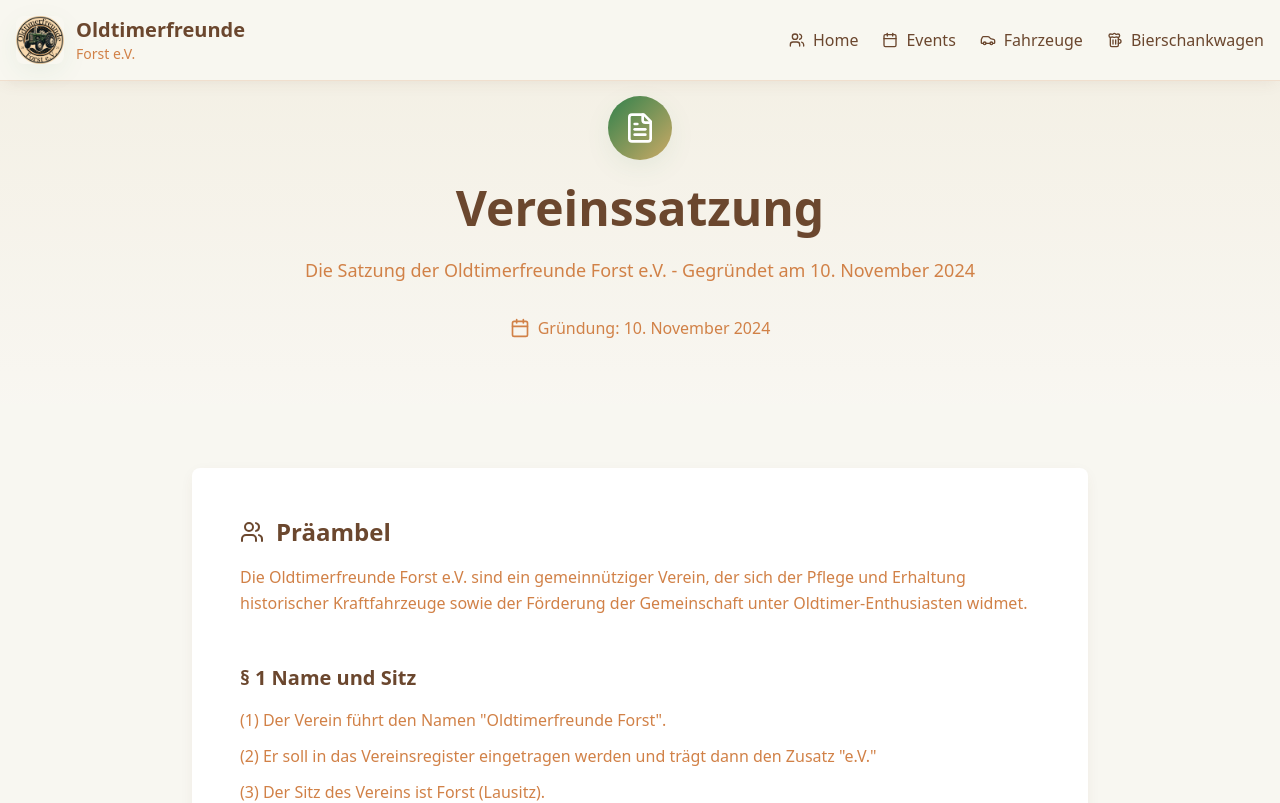
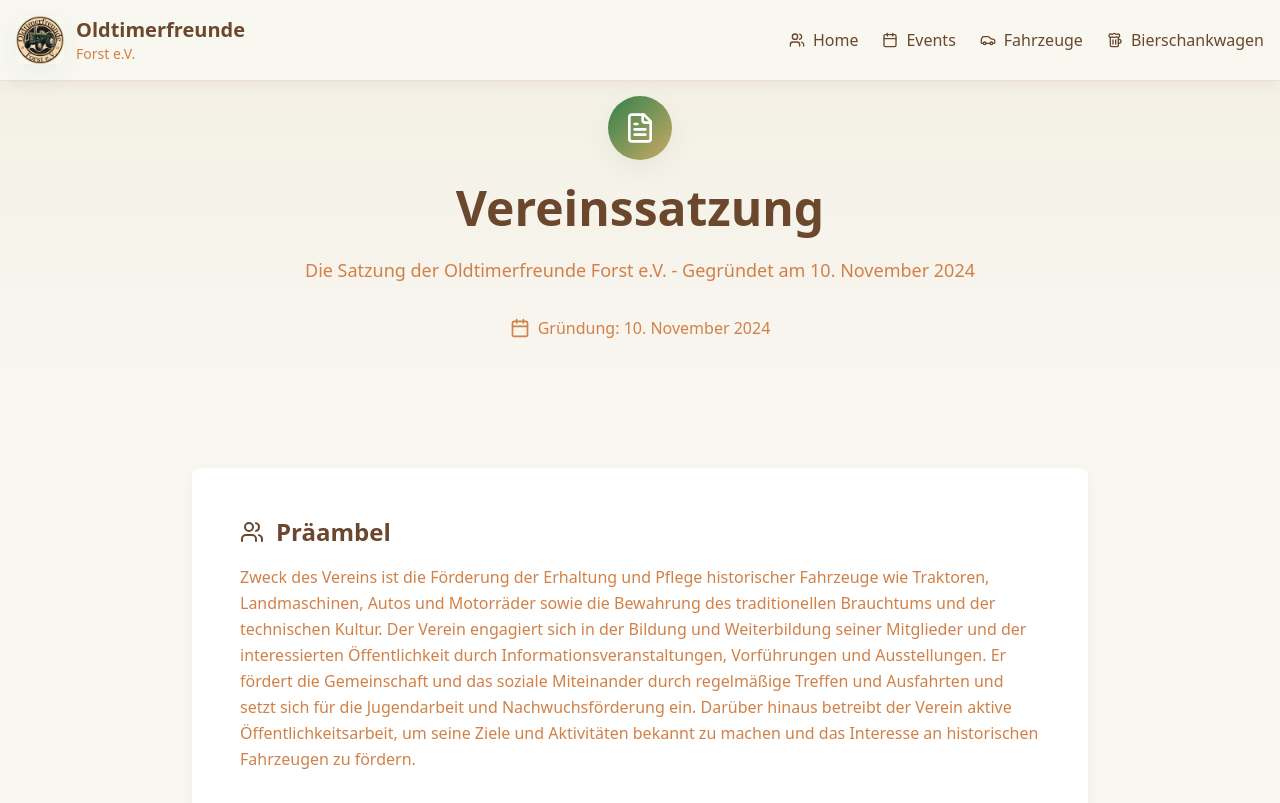
Before and after one commit to kdat-tk/forst-oldtimer-verein-portal, a React (Vite) app: page /satzung in a window 1280 px wide. Shown: the top 803 px of the page. Built offline with nearby package versions, Linux system fonts and the light colour scheme.

Commit message:
Update Satzung.tsx

```diff
--- a/src/pages/Satzung.tsx
+++ b/src/pages/Satzung.tsx
@@ -43,9 +43,15 @@ const Satzung = () => {
                   Präambel
                 </h2>
                 <p className="text-vintage-copper leading-relaxed">
-                  Die Oldtimerfreunde Forst e.V. sind ein gemeinnütziger Verein, der sich der Pflege und
-                  Erhaltung historischer Kraftfahrzeuge sowie der Förderung der Gemeinschaft unter
-                  Oldtimer-Enthusiasten widmet.
+                  Zweck des Vereins ist die Förderung der Erhaltung und Pflege historischer Fahrzeuge wie
+                  Traktoren, Landmaschinen, Autos und Motorräder sowie die Bewahrung des traditionellen
+                  Brauchtums und der technischen Kultur. Der Verein engagiert sich in der Bildung und
+                  Weiterbildung seiner Mitglieder und der interessierten Öffentlichkeit durch
+                  Informationsveranstaltungen, Vorführungen und Ausstellungen. Er fördert die Gemeinschaft
+                  und das soziale Miteinander durch regelmäßige Treffen und Ausfahrten und setzt sich für die
+                  Jugendarbeit und Nachwuchsförderung ein. Darüber hinaus betreibt der Verein aktive
+                  Öffentlichkeitsarbeit, um seine Ziele und Aktivitäten bekannt zu machen und das Interesse
+                  an historischen Fahrzeugen zu fördern.
                 </p>
               </div>
 
```
